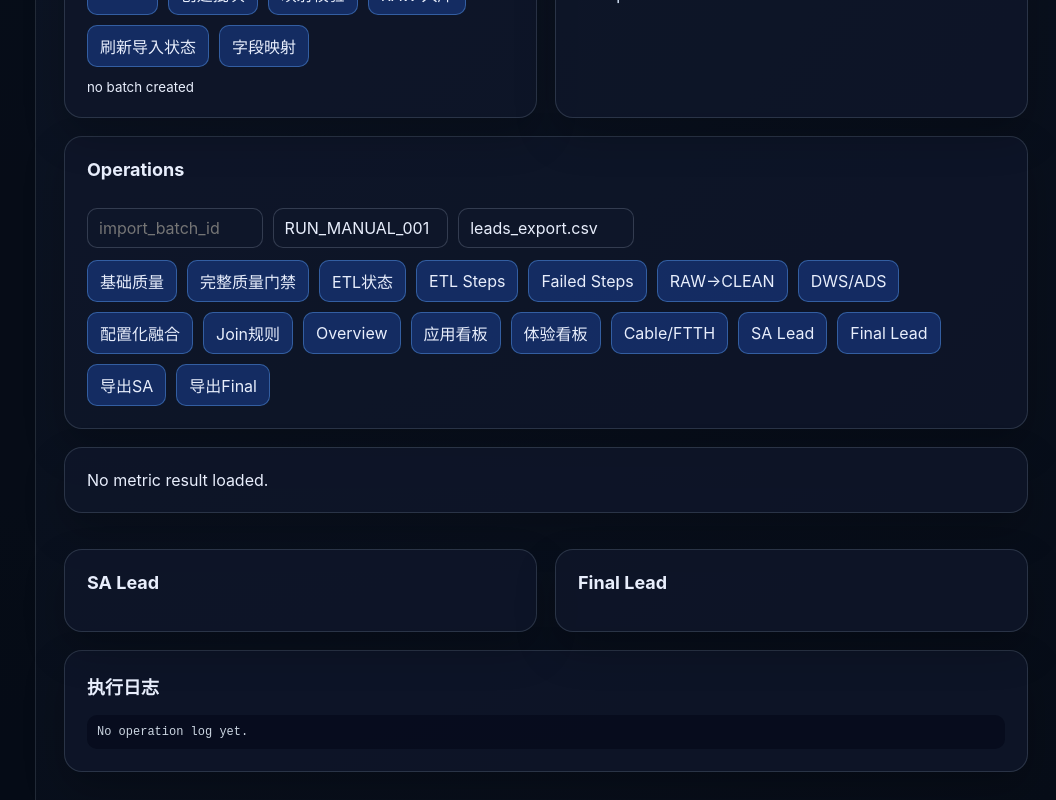
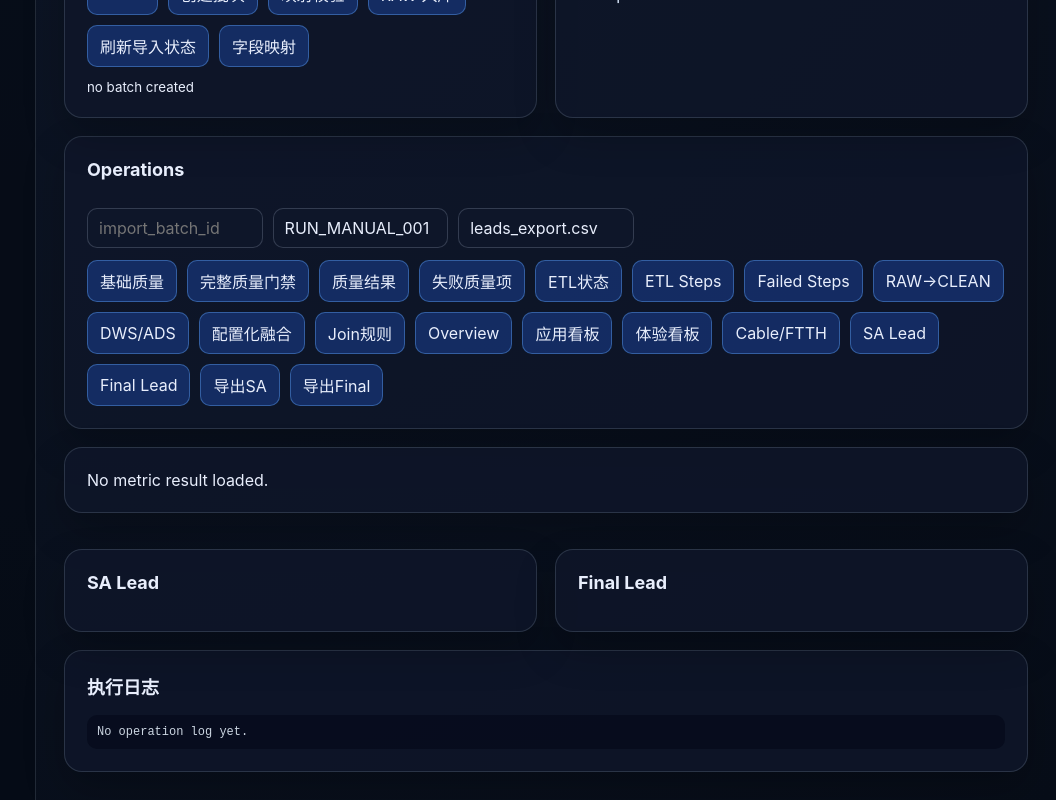
Before and after one commit to zhou-yang-personal/sa-fbb-experience-workbench, a React (Vite) app: page / in a window 1280 px wide. Shown: the part 712-1512 px from the top of the page, without its empty margins (224-1280 px from the left). Built offline with nearby package versions, Linux system fonts and the light colour scheme.

Commit message:
feat: expose quality result actions

```diff
--- a/src/features/workbench/QualityActions.tsx
+++ b/src/features/workbench/QualityActions.tsx
@@ -1,4 +1,5 @@
 import type { MetricCard, MySqlSettings } from '../../shared/types';
+import { qualityApi } from './qualityApi';
 import { workbenchApi } from './workbenchApi';
 
 type Props = {
@@ -13,6 +14,8 @@ export function QualityActions({ settings, importBatchId, runAction, loadMetrics
     <>
       <button onClick={() => loadMetrics('quality_get_batch_report', () => workbenchApi.qualityBasic(settings, importBatchId))}>基础质量</button>
       <button onClick={() => runAction('quality_run_gate', () => workbenchApi.qualityGate(settings, importBatchId))}>完整质量门禁</button>
+      <button onClick={() => loadMetrics('quality_get_gate_results', () => qualityApi.allResults(settings, importBatchId))}>质量结果</button>
+      <button onClick={() => loadMetrics('quality_get_failed_results', () => qualityApi.failedResults(settings, importBatchId))}>失败质量项</button>
       <button onClick={() => loadMetrics('etl_get_recent_jobs', () => workbenchApi.jobs(settings, importBatchId))}>ETL状态</button>
     </>
   );
```
